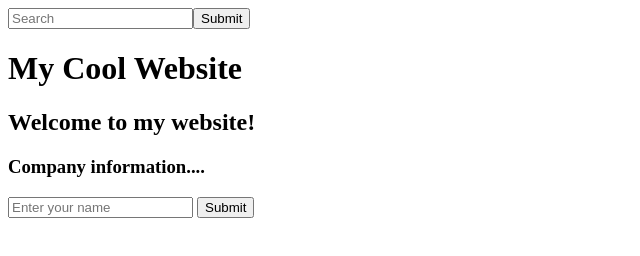
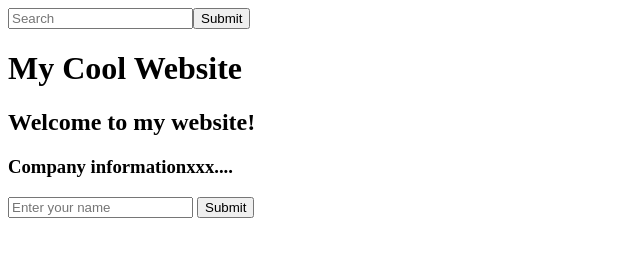
Before and after one commit to Gragru/MyCoolWebsite, a plain HTML site: page index.html in a window 1280 px wide. Shown: the full height of the page, 0-640 px from the left. Drawn offline with Linux system fonts and the light colour scheme.

Commit message:
Changed Company Info

```diff
--- a/index.html
+++ b/index.html
@@ -9,7 +9,7 @@
     <input type="text" placeholder="Search"><button type="submit">Submit</button>
     <h1>My Cool Website</h1>
     <h2>Welcome to my website!</h2>
-    <h3>Company information....</h3>
+    <h3>Company informationxxx....</h3>
     <form>
         <input type="text" placeholder="Enter your name" >
         <button type="submit">Submit</button>
```
